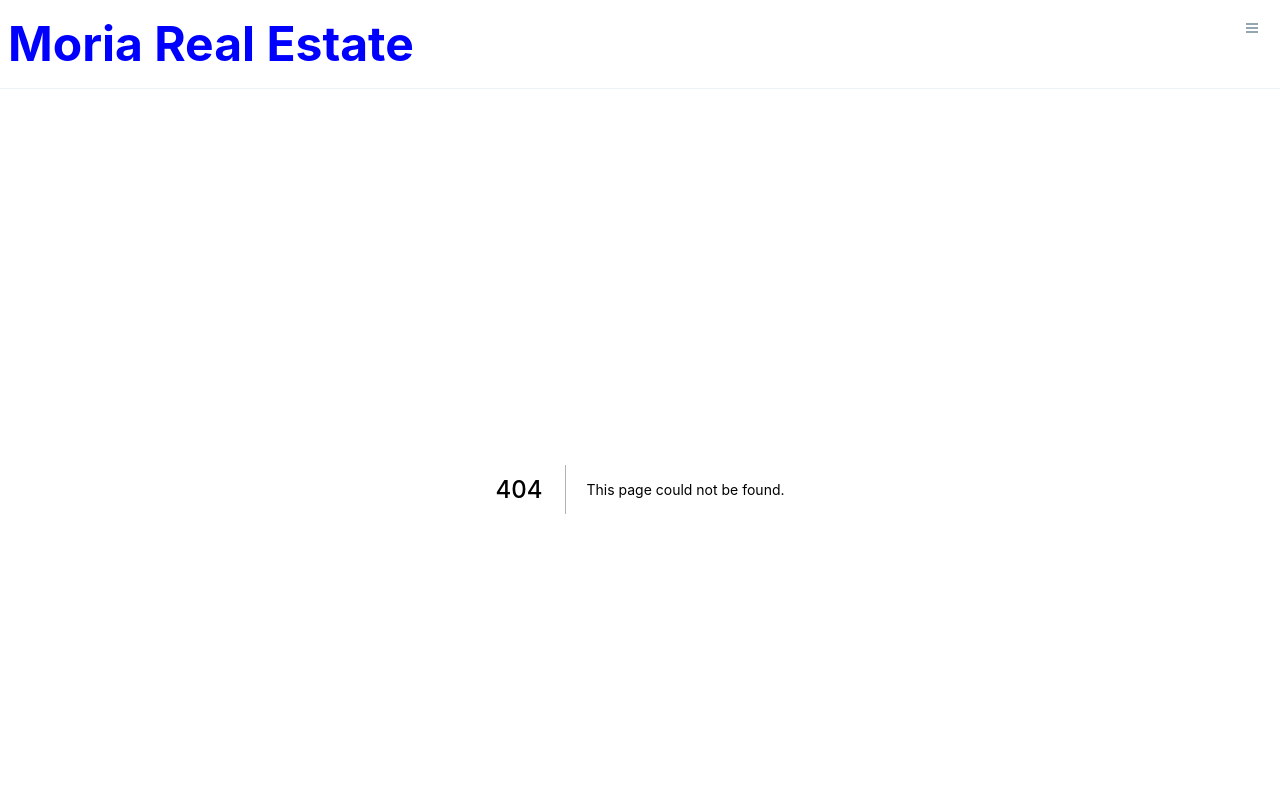
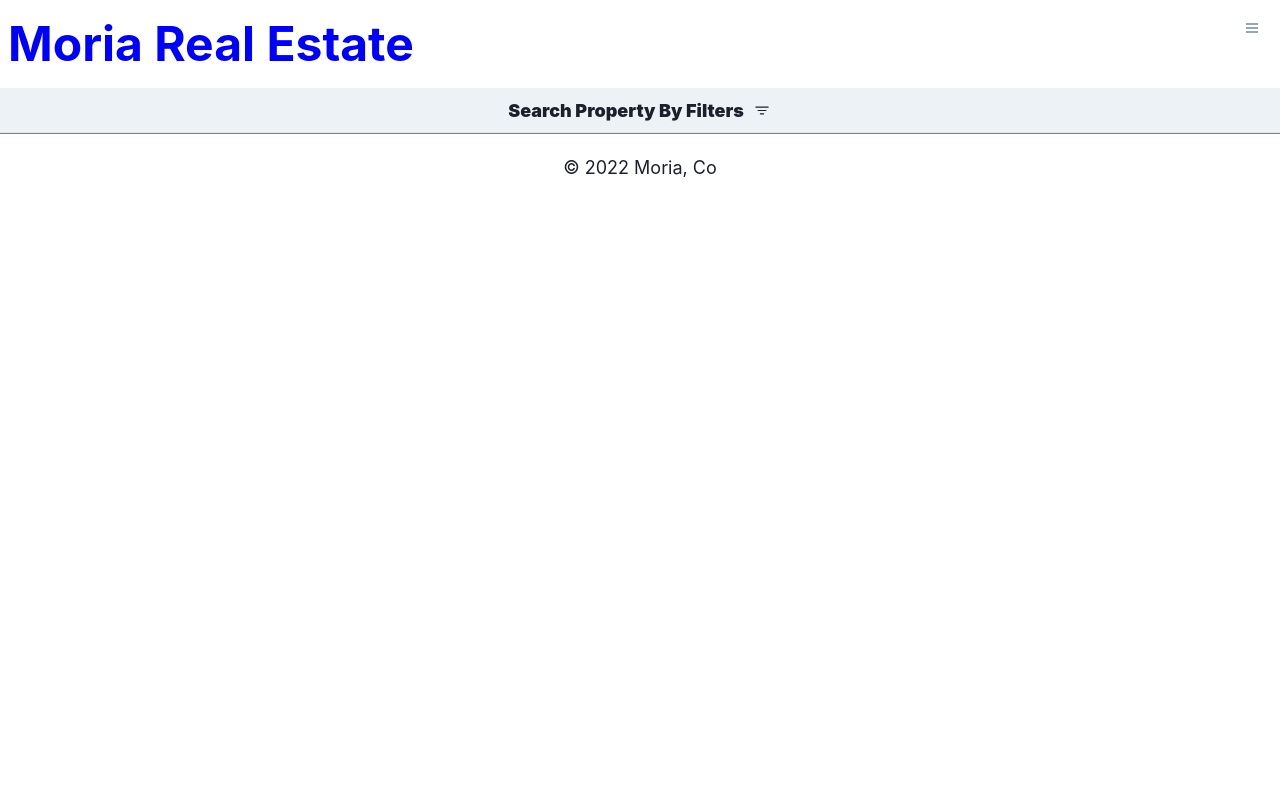
Before and after one commit to Morteza-Khojasteh/Real_Estate, a Next.js app: page /search in a window 1280 px wide. Before the commit this address had no page. Shown: the top 800 px of the page. Built offline with nearby package versions, Linux system fonts and the light colour scheme.

Commit message:
feat: added search page

```diff
--- /dev/null
+++ b/pages/search.js
@@ -0,0 +1,34 @@
+import { useState } from "react";
+import { useRouter } from "next/router";
+import Image from "next/image";
+import { Flex, Box, Text, Icon } from "@chakra-ui/react";
+import { BsFilter } from "react-icons/bs";
+
+const Search = () => {
+    const [searchFilters, setSearchFilters ] = useState(false);
+    const router = useRouter();
+
+    return (
+      <Box>
+        <Flex
+          cursor="pointer"
+          bg="gray.100"
+          borderBottom="1px"
+          borderColor="gray.200"
+          p="2"
+          fontWeight="black"
+          fontSize="lg"
+          justifyContent="center"
+          alignItems="center"
+          onClick={() => setSearchFilters((prevFilters) => !prevFilters)}
+        >
+          <Text>Search Property By Filters</Text>
+          <Icon paddingLeft="2" w="7" as={BsFilter} />
+        </Flex>
+
+      </Box>
+    );
+};
+
+
+export default Search;
```
